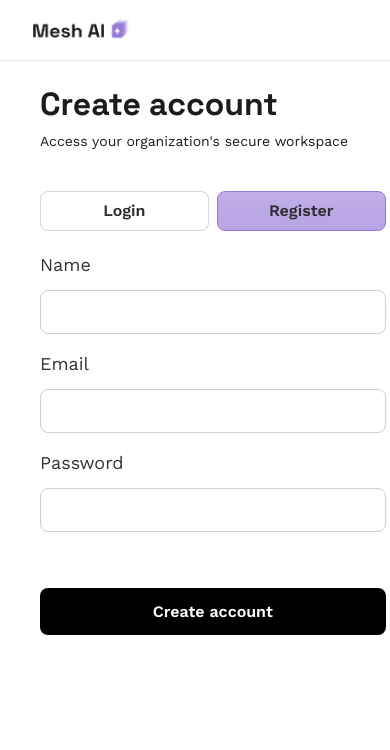
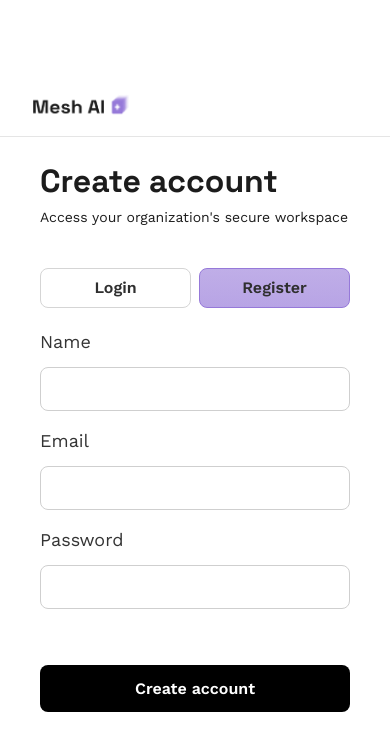
Before and after one commit to LF808mlb/ai-se_project_mesh-ai, a React (Vite) app in the folder client/: page /register in a window 390 px wide. Shown: the top 750 px of the page. Built offline with nearby package versions, Linux system fonts and the light colour scheme.

Commit message:
git commit -m "revision3"

```diff
--- a/client/src/assets/css/form.css
+++ b/client/src/assets/css/form.css
@@ -121,15 +121,19 @@
 }
 
 @media (max-width: 1200px) {
+  .auth-page {
+    padding-top: 76.67px;
+    box-sizing: border-box;
+  }
+
   .form {
-    width: 393.6470642089844px;
-    min-width: 393.6470642089844px;
-    max-width: 393.6470642089844px;
-    flex: 0 0 auto;
-    height: 650.1217651367188px;
+    width: min(100% - 32px, 420px);
+    min-width: 0;
+    max-width: 420px;
+    flex: 0 1 auto;
+    height: auto;
     padding-top: 48px;
-    margin-left: 15.99px;
-    margin-right: 15.66px;
+    margin: 16px auto 0;
     border: none;
     box-shadow: none;
     box-sizing: border-box;
```
